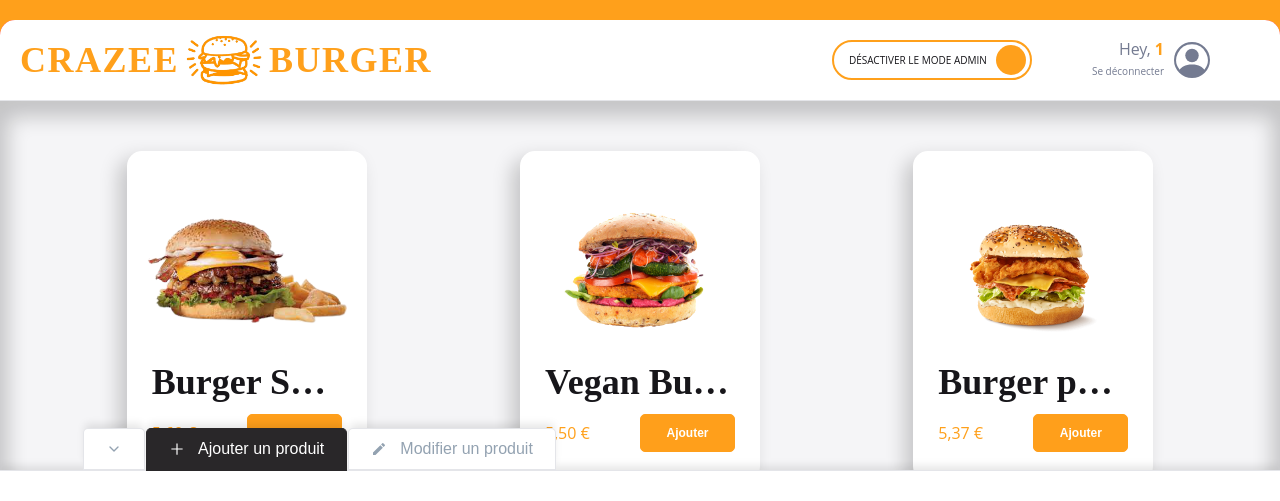
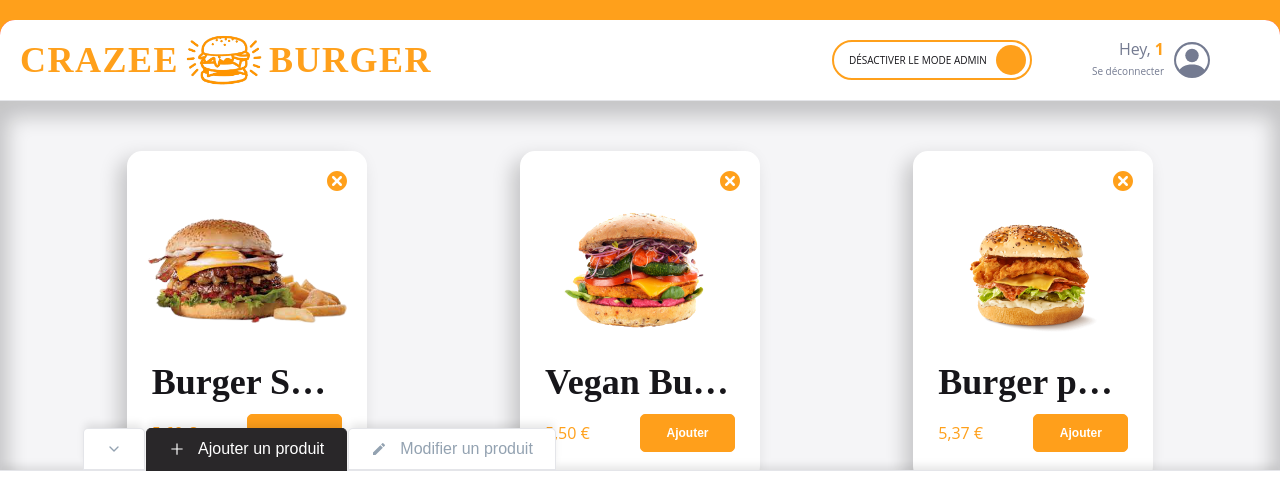
Before and after one commit to AzN-StaR27/crazee-burger, a React app: page /order/1 in a window 1280 px wide. Shown: the top 501 px of the page. Built offline with nearby package versions, Linux system fonts and the light colour scheme; the HTML template or start-up script is replaced by a standard one.

Commit message:
✨ F08 : CARD > Add deleteButton (style only)

```diff
--- a/src/components/pages/order/Main/Admin/Admin.jsx
+++ b/src/components/pages/order/Main/Admin/Admin.jsx
@@ -19,6 +19,7 @@ export default function Admin() {
 
 const AdminStyled = styled.div`
   position: absolute;
+  z-index: 2;
   bottom: 0;
   left: 0;
   right: 0;
--- a/src/components/reusable-ui/Card.jsx
+++ b/src/components/reusable-ui/Card.jsx
@@ -2,10 +2,14 @@ import styled from "styled-components";
 import PrimaryButton from "./PrimaryButton";
 import { formatPrice } from "../../utils/maths";
 import { theme } from "../../theme";
+import { TiDelete } from "react-icons/ti";
 
 export default function Card({ imageSource, title, leftDescription }) {
   return (
     <CardStyled className="produit">
+      <button className="delete-button" aria-label="delete-button">
+        <TiDelete className="icon" />
+      </button>
       <div className="image">
         <img src={imageSource} alt={title} />
       </div>
@@ -33,6 +37,33 @@ const CardStyled = styled.div`
   padding-bottom: 10px;
   box-shadow: ${theme.shadows.medium};
   border-radius: ${theme.borderRadius.extraRound};
+  position: relative;
+
+  .delete-button {
+    border: 1px solid red;
+    position: absolute;
+    top: 15px;
+    right: 15px;
+    cursor: pointer;
+    width: 30px;
+    height: 30px;
+    color: ${theme.colors.primary};
+    z-index: 2;
+    padding: 0;
+    border: none;
+    background: none;
+
+    .icon {
+      height: 100%;
+      width: 100%;
+    }
+    :hover {
+      color: ${theme.colors.red};
+    }
+    :active {
+      color: ${theme.colors.primary};
+    }
+  }
 
   .image {
     width: 100%;
```
